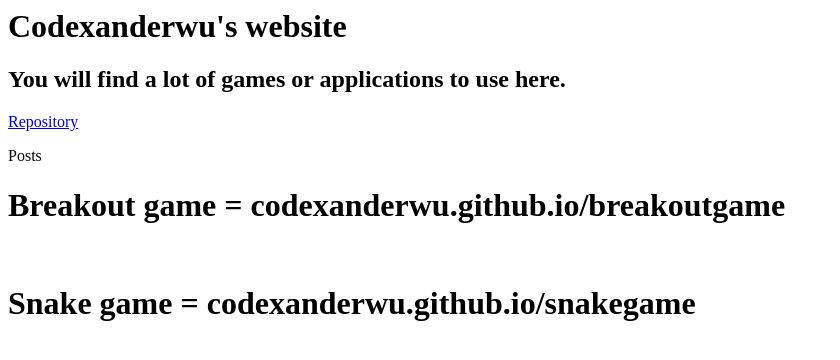
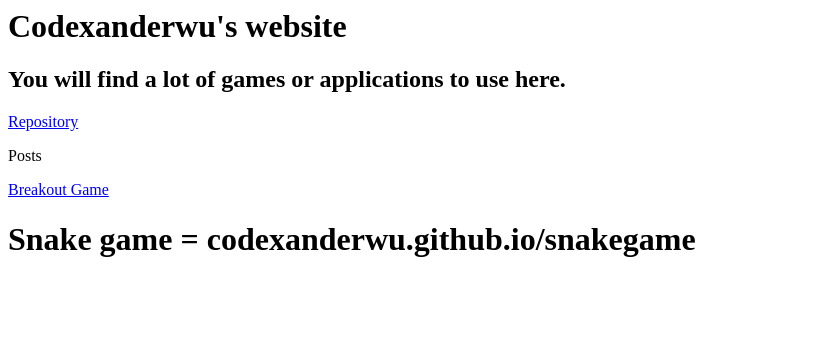
Before and after one commit to codexanderwu/codexanderwu.github.io, a plain HTML site: page index.html in a window 1280 px wide. Shown: the whole page, without its empty margins (0-840 px from the left). Drawn offline with Linux system fonts and the light colour scheme.

Commit message:
Initial commit

```diff
--- a/index.html
+++ b/index.html
@@ -9,7 +9,11 @@
         <h2>You will find a lot of games or applications to use here.</h2>
         <a href="https://github.com/codexanderwu/codexanderwu.github.io" target="_blank">Repository </a>
         <p>Posts</p>
-        <h1>Breakout game =  codexanderwu.github.io/breakoutgame</h1>
+        <a href=“codexanderwu.github.io/breakoutgame” onclick="window.open('codexanderwu.github.io/breakoutgame', '_self');">
+
+            Breakout Game
+
+          </a>
         <br>
         <h1>Snake game =  codexanderwu.github.io/snakegame</h1>
         </body>
```
